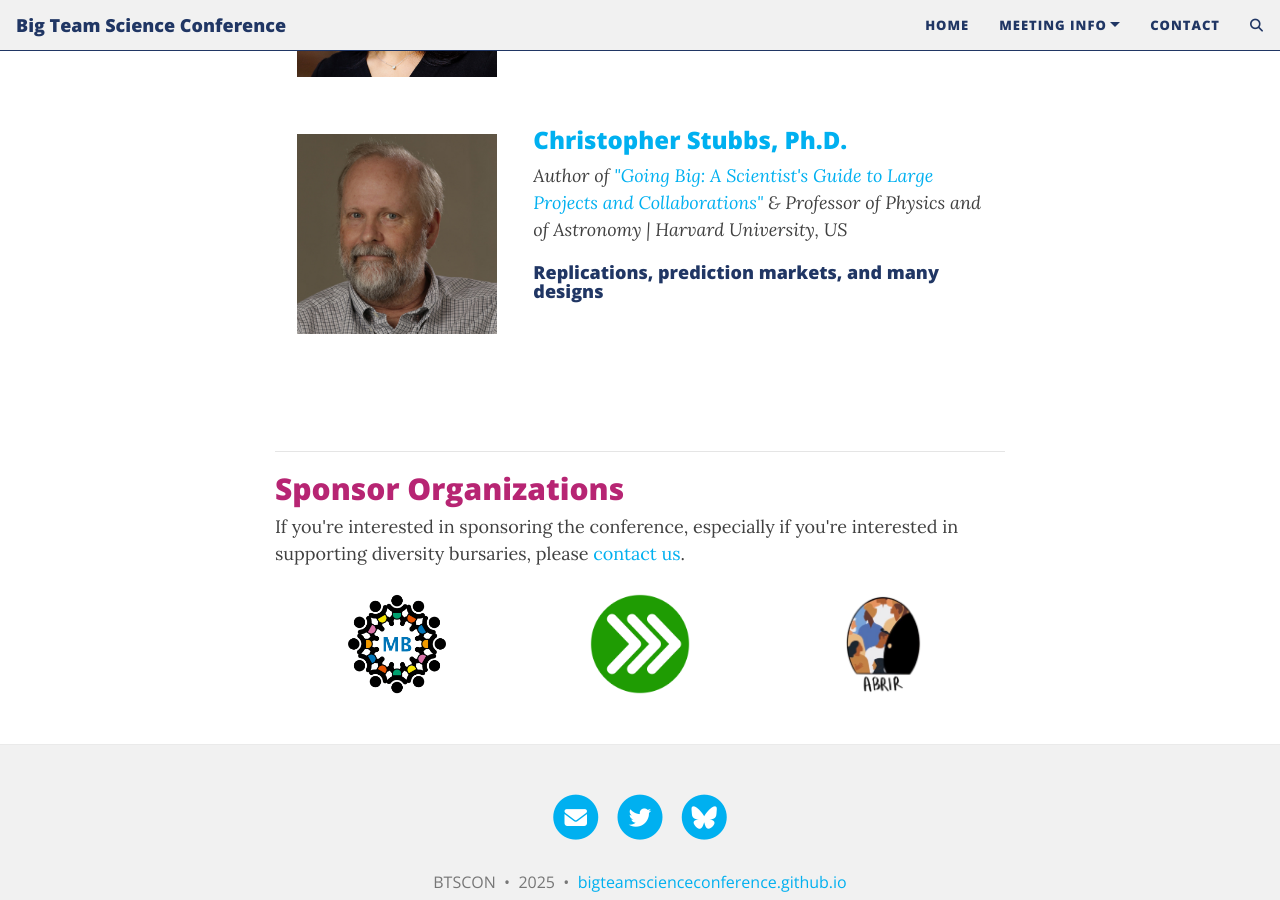
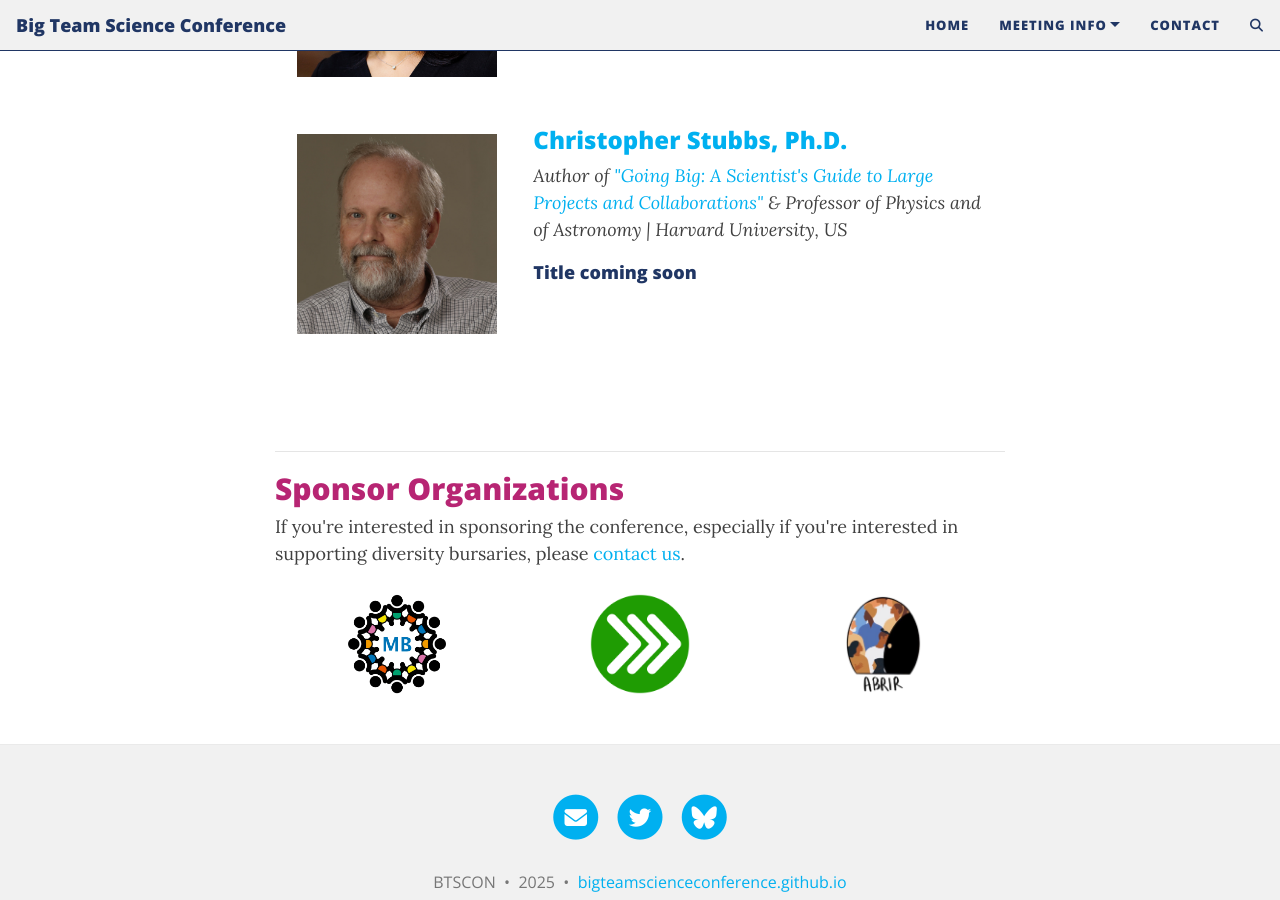
Before and after one commit to bigteamscienceconference/bigteamscienceconference.github.io, a Jekyll site: the page built from index.md, in a window 1280 px wide and 900 px high, scrolled down 1474 px. Built offline with Jekyll 4.4.1, drawn with Linux system fonts in a browser that asks for light colours; comment, search, counter and statistics services are not loaded.

Commit message:
Update index.md

```diff
--- a/index.md
+++ b/index.md
@@ -70,7 +70,7 @@ layout: page
       <div class="col-sm-8">
         <h3><a href="https://www.physics.harvard.edu/people/facpages/stubbs" target="_blank">Christopher Stubbs, Ph.D.</a></h3>
         <i>Author of <a href="https://mitpress.mit.edu/9780262547963/going-big/" target="_blank">"Going Big: A Scientist's Guide to Large Projects and Collaborations"</a> & Professor of Physics and of Astronomy | Harvard University, US</i>
-        <h4>Replications, prediction markets, and many designs</h4>
+        <h4>Title coming soon</h4>
       </div>
     </div>
     <div class="row">
```
